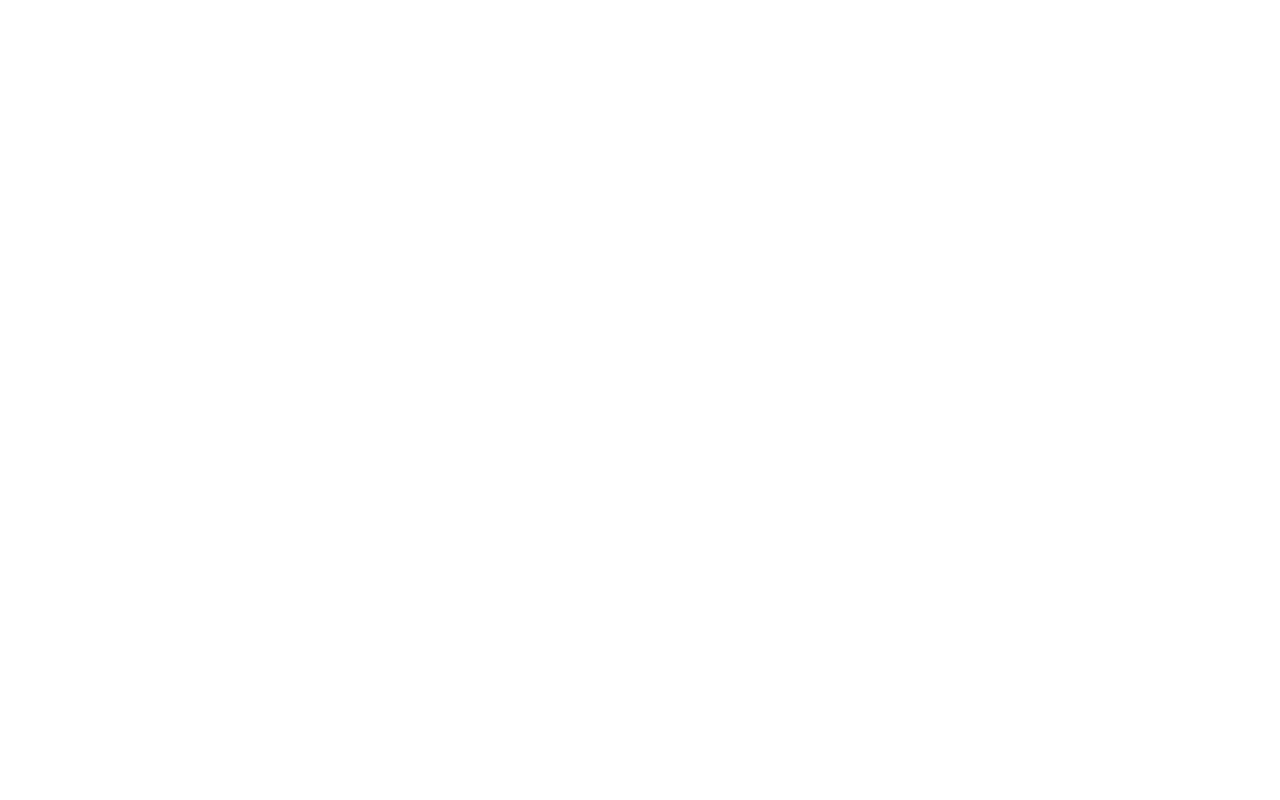
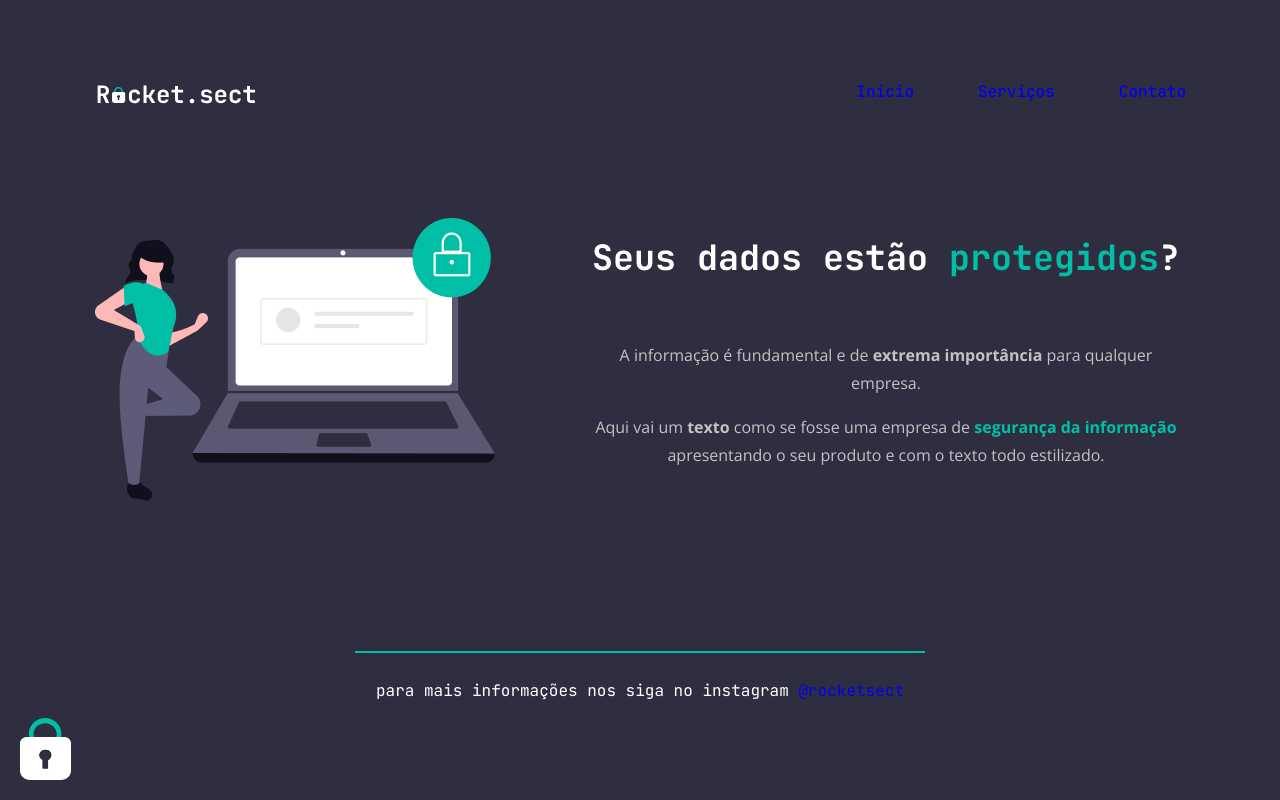
Before and after one commit to felipemadu13/rocketseat, a plain HTML site: page Explorer/stage_02/stg02_desafio_05/index.html in a window 1280 px wide. Drawn offline with nearby package versions, Linux system fonts and the light colour scheme.

Commit message:
desafio 05

```diff
--- a/Explorer/stage_02/stg02_desafio_05/index.html
+++ b/Explorer/stage_02/stg02_desafio_05/index.html
@@ -1,13 +1,51 @@
 <!DOCTYPE html>
 <html lang="pt-br">
 <head>
-  <meta charset="UTF-8">
-  <meta name="viewport" content="width=device-width, initial-scale=1.0">
+  <link rel="preconnect" href="https://fonts.googleapis.com" />
+  <link rel="preconnect" href="https://fonts.gstatic.com" crossorigin />
 
-  <link rel="stylesheet" href="style.css">
-  <title>Document</title>
+  <meta charset="UTF-8" />
+  <meta name="viewport" content="width=device-width, initial-scale=1.0" />
+
+  <link rel="stylesheet" href="style.css" />
+  <link rel="icon" type="image/x-icon" href="images/padlock.svg" />
+  <link href="https://fonts.googleapis.com/css2?family=JetBrains+Mono:wght@400;500;700&family=Open+Sans:wght@400;500;700&display=swap" rel="stylesheet" />
+
+  <title>Rocket.sect</title>
 </head>
 <body>
+  <div class="page">
+
+      <header>
+        <img src="images/logo.svg" alt="rocket.sect">
+        <nav>
+          <ul>
+            <li><a href="#">Início</a></li>
+            <li><a href="#">Serviços</a></li>
+            <li><a href="#">Contato</a></li>
+          </ul>
+        </nav>
+      </header>
+
+      <main>
+        <img src="images/img1.png" alt="ilustração de uma ao lado de um notebook com cadeado">
+        <section>
+          <h1>Seus dados estão <span>protegidos</span>?</h1>
+          <div id="text">
+            <p>A informação é fundamental e de <strong>extrema importância</strong> para qualquer empresa. </p>
+
+            <p>Aqui vai um <strong>texto</strong> como se fosse uma empresa de <span><strong>segurança da informação</strong></span> apresentando o seu produto e com o texto todo estilizado.</p>
+          </div>
+        </section>
+      </main>
+
+      <footer>
+        <div id="line"></div>
+        para mais informações nos siga no instagram <a href="https://www.instagram.com/rocketseat/" target="_blank">@rocketsect</a>
+      </footer>
+
+    </div>
+    <img id="padlock" src="images/padlock.svg" alt="ilustração cadeado">
 
 </body>
 </html>
--- a/Explorer/stage_02/stg02_desafio_05/style.css
+++ b/Explorer/stage_02/stg02_desafio_05/style.css
@@ -0,0 +1,98 @@
+body {
+  margin: 0;
+  background: #2F2E41;
+  color: #FFFFFF;
+  min-height: 100vh;
+
+  font-family: 'Open Sans', sans-serif;
+}
+
+.page {
+  width: 1092px;
+  margin: 0 auto;
+  padding-top: 65px;
+}
+
+header {
+  display: flex;
+  justify-content: space-between;
+  align-items: center;
+  margin-bottom: 100px;
+
+  font-family: 'JetBrains Mono', monospace;
+}
+
+ul {
+  list-style: none;
+  display: flex;
+  justify-content: space-between;
+  align-items: center;
+  font-weight: 500;
+  gap: 64px;
+}
+
+a {
+  text-decoration: none;
+}
+
+a:visited {
+  color: #FFFFFF;
+}
+
+a:hover {
+  color: #00BFA6;
+}
+
+main {
+  display: flex;
+  justify-content: space-between;
+  align-items: center;
+  gap: 80px;
+
+  text-align: center;
+
+  color: #C2C2C2;
+}
+
+main p {
+  font-size: 16px;
+  line-height: 28px;
+
+}
+
+main span {
+  color: #00BFA6;
+}
+
+section {
+  width: 600px;
+}
+
+
+h1 {
+  color: #FFFFFF;
+  font-size: 35px;
+  font-family: 'JetBrains Mono', monospace;
+  margin-top: 0px;
+  margin-bottom: 60px;
+}
+
+footer {
+  font-family: 'JetBrains Mono', monospace;
+  margin: 150px auto 23px;
+  text-align: center;
+}
+
+footer div {
+  width: 568px;
+  height: 0px;
+
+  margin: 0 auto 27px;
+  border: 1px solid #00BFA6;
+}
+
+#padlock {
+  position: fixed;
+  left: 20px;
+  bottom: 20px;
+}
```
Also changed, not shown: 1 other file.
